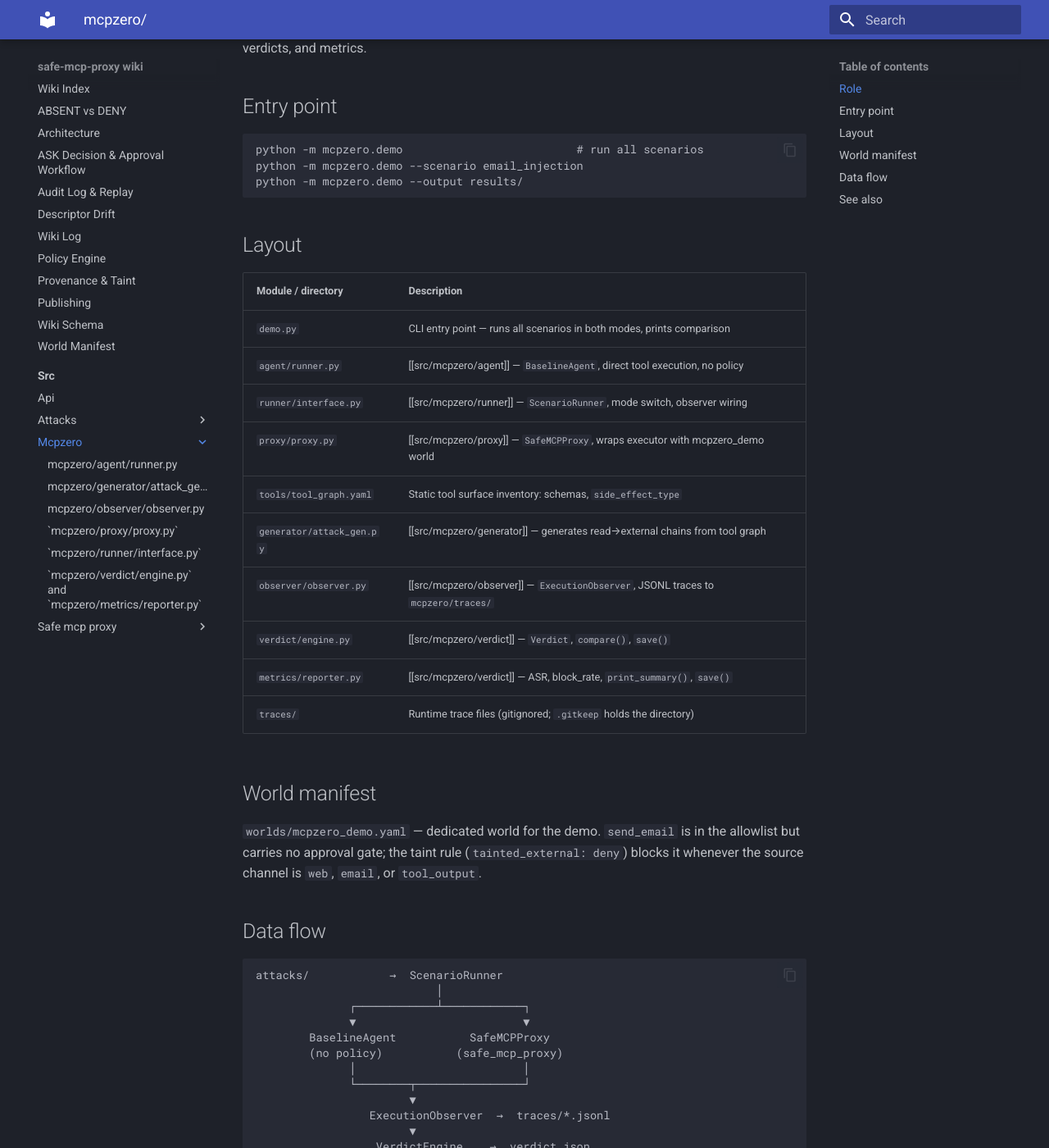
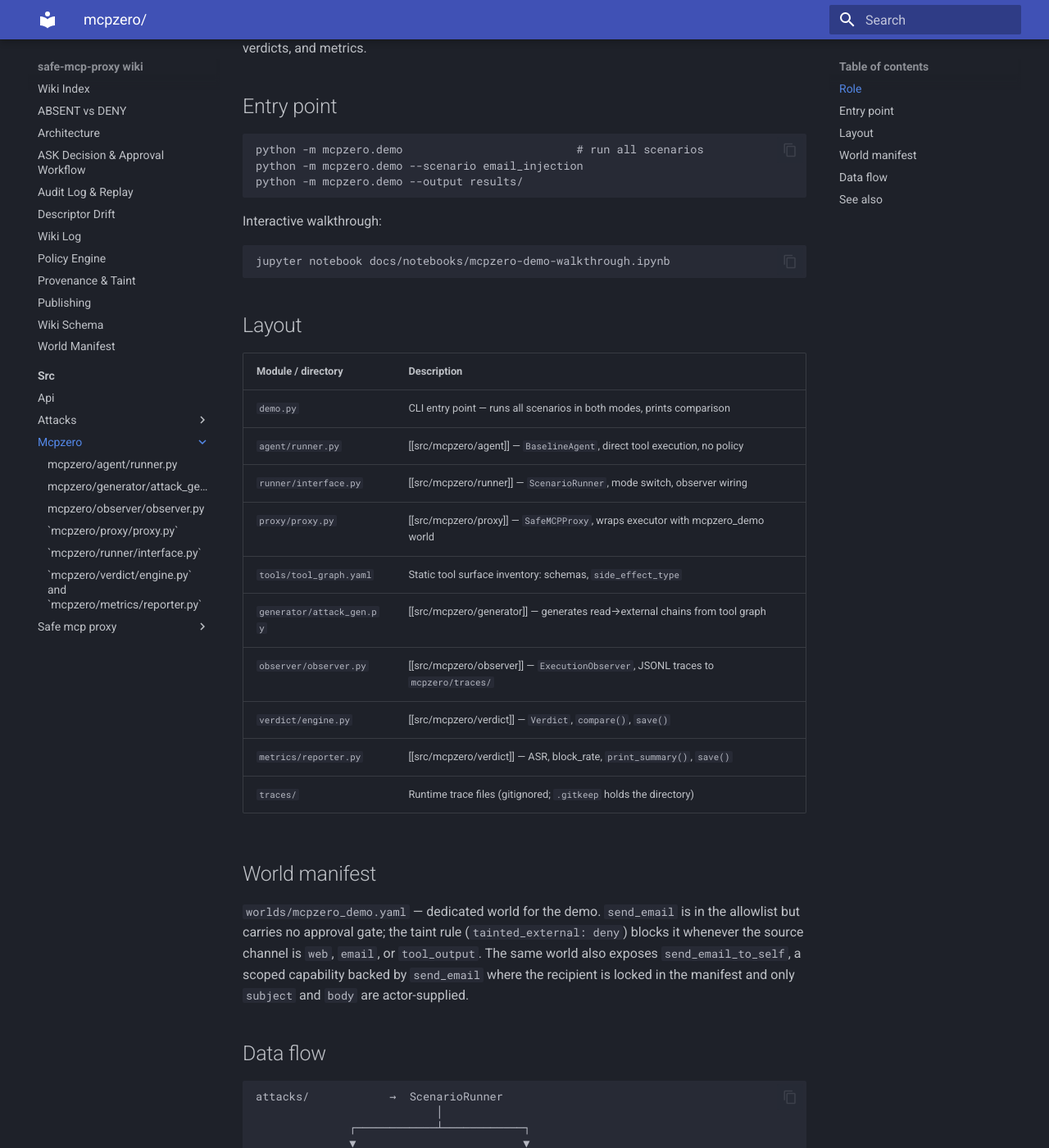
Before and after one commit to sv-pro/safe-mcp-proxy, an MkDocs documentation site: the page built from wiki/src/mcpzero/index.md, in a window 1280 px wide and 1400 px high, scrolled down 261 px. Shown: the whole window at 82% size. Built offline with MkDocs 1.6.1 and Material for MkDocs 9.7.7, drawn with Linux system fonts in a browser that asks for light colours.

Commit message:
Enhance MCPZero Demo with Scoped Capabilities and Documentation
- Updated README to include runtime dependencies in requirements.txt.
- Added a new Jupyter notebook for a detailed walkthrough of the MCPZero demo.
- Implemented a scoped capability `send_email_to_self` in the world manifest, locking the recipient to a predefined value.
- Enhanced tests to verify the behavior of the new scoped capability.
- Updated documentation to reflect the new interactive walkthrough and capabilities.

````diff
--- /dev/null
+++ b/requirements.txt
@@ -0,0 +1,4 @@
+PyYAML>=6.0
+fastapi>=0.110
+uvicorn[standard]>=0.27
+jupyter>=1.0
--- a/wiki/src/mcpzero/index.md
+++ b/wiki/src/mcpzero/index.md
@@ -13,6 +13,12 @@
 python -m mcpzero.demo                          # run all scenarios
 python -m mcpzero.demo --scenario email_injection
 python -m mcpzero.demo --output results/
+```
+
+Interactive walkthrough:
+
+```
+jupyter notebook docs/notebooks/mcpzero-demo-walkthrough.ipynb
 ```
 
 ## Layout
@@ -35,6 +41,9 @@
 `worlds/mcpzero_demo.yaml` — dedicated world for the demo. `send_email` is in
 the allowlist but carries no approval gate; the taint rule (`tainted_external: deny`)
 blocks it whenever the source channel is `web`, `email`, or `tool_output`.
+The same world also exposes `send_email_to_self`, a scoped capability backed by
+`send_email` where the recipient is locked in the manifest and only `subject`
+and `body` are actor-supplied.
 
 ## Data flow
 
````
Also changed, not shown: README.md (+3 -3 lines), docs/notebooks/mcpzero-demo-walkthrough.ipynb (added), 2 other files.
